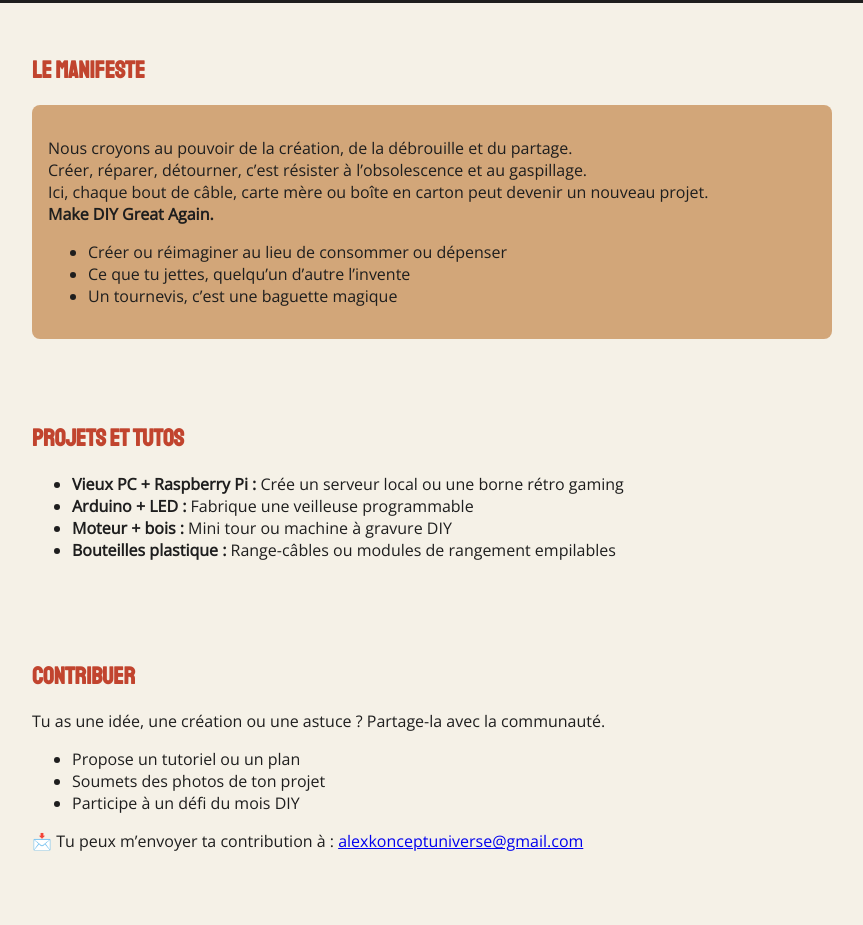
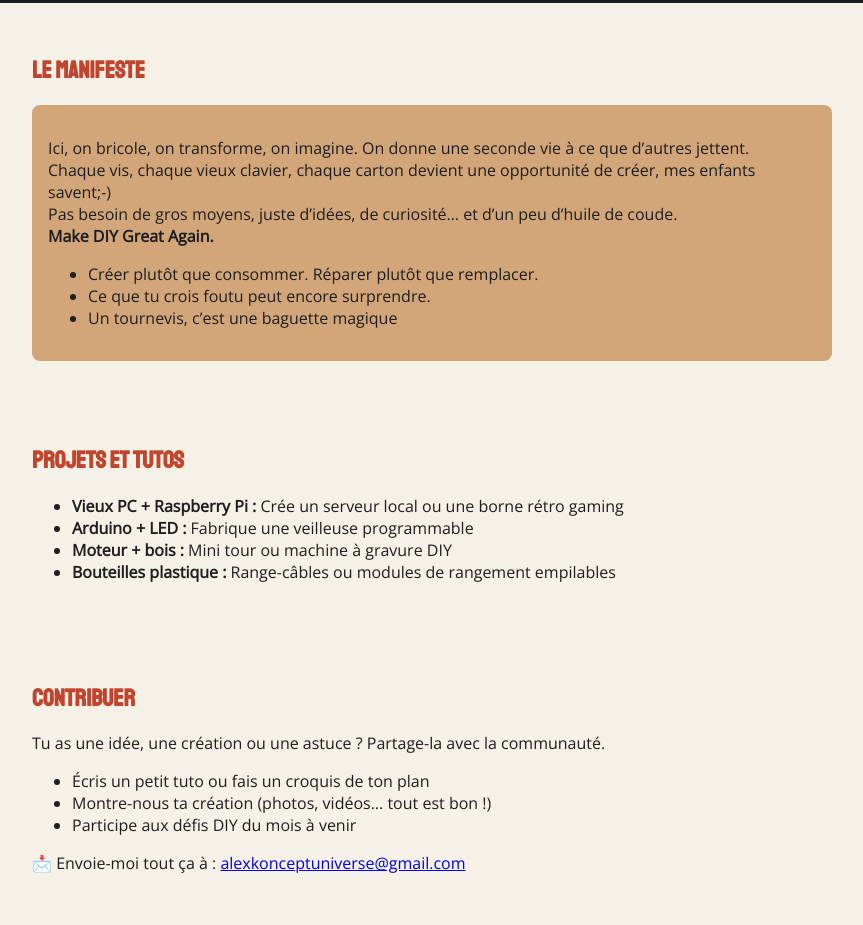
Before and after one commit to AlexKoncept/MakeDIYGreatAgain, a website: page index.html in a window 1280 px wide. Shown: the part 299-1224 px from the top of the page, without its empty margins (208-1071 px from the left). Drawn offline with nearby package versions, Linux system fonts and the light colour scheme.

```diff
--- a/index.html
+++ b/index.html
@@ -28,14 +28,15 @@
       <h2>Le Manifeste</h2>
       <div class="manifeste">
         <p>
-          Nous croyons au pouvoir de la création, de la débrouille et du partage.<br>
-          Créer, réparer, détourner, c’est résister à l’obsolescence et au gaspillage.<br>
-          Ici, chaque bout de câble, carte mère ou boîte en carton peut devenir un nouveau projet.<br>
+          Ici, on bricole, on transforme, on imagine. On donne une seconde vie à ce que d’autres jettent.<br>
+          Chaque vis, chaque vieux clavier, chaque carton devient une opportunité de créer, mes enfants savent;-)<br>
+          Pas besoin de gros moyens, juste d’idées, de curiosité… et d’un peu d’huile de coude.<br>
+
           <strong>Make DIY Great Again.</strong>
         </p>
         <ul>
-          <li>Créer ou réimaginer au lieu de consommer ou dépenser</li>
-          <li>Ce que tu jettes, quelqu’un d’autre l’invente</li>
+          <li>Créer plutôt que consommer. Réparer plutôt que remplacer.</li>
+          <li>Ce que tu crois foutu peut encore surprendre.</li>
           <li>Un tournevis, c’est une baguette magique</li>
         </ul>
       </div>
@@ -55,11 +56,11 @@
       <h2>Contribuer</h2>
       <p>Tu as une idée, une création ou une astuce ? Partage-la avec la communauté.</p>
       <ul>
-        <li>Propose un tutoriel ou un plan</li>
-        <li>Soumets des photos de ton projet</li>
-        <li>Participe à un défi du mois DIY</li>
+        <li>Écris un petit tuto ou fais un croquis de ton plan</li>
+        <li>Montre-nous ta création (photos, vidéos... tout est bon !)</li>
+        <li>Participe aux défis DIY du mois à venir</li>
       </ul>
-  <p>📩 Tu peux m’envoyer ta contribution à :
+  <p>📩 Envoie-moi tout ça à :
     <a href="mailto:alexkonceptuniverse@gmail.com">alexkonceptuniverse@gmail.com</a>
   </p>
 </section>
```
